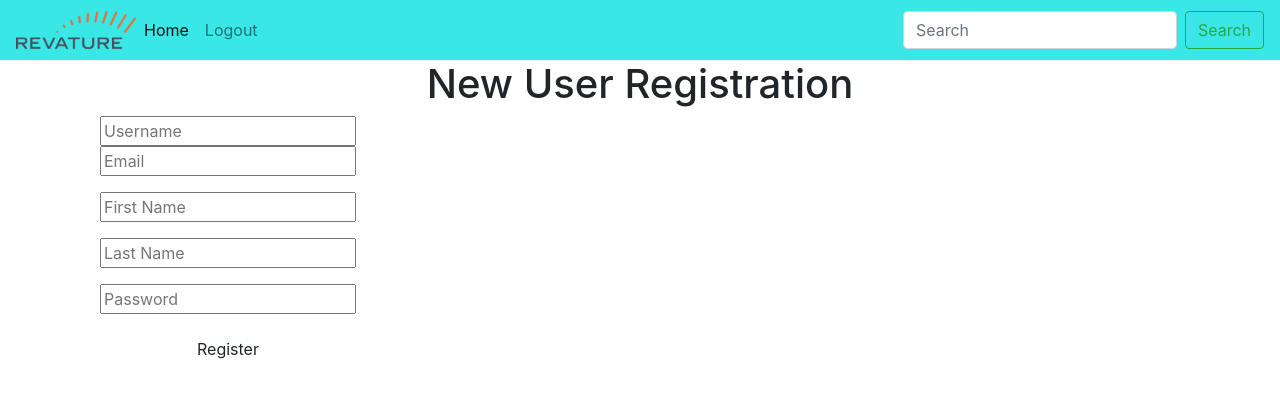
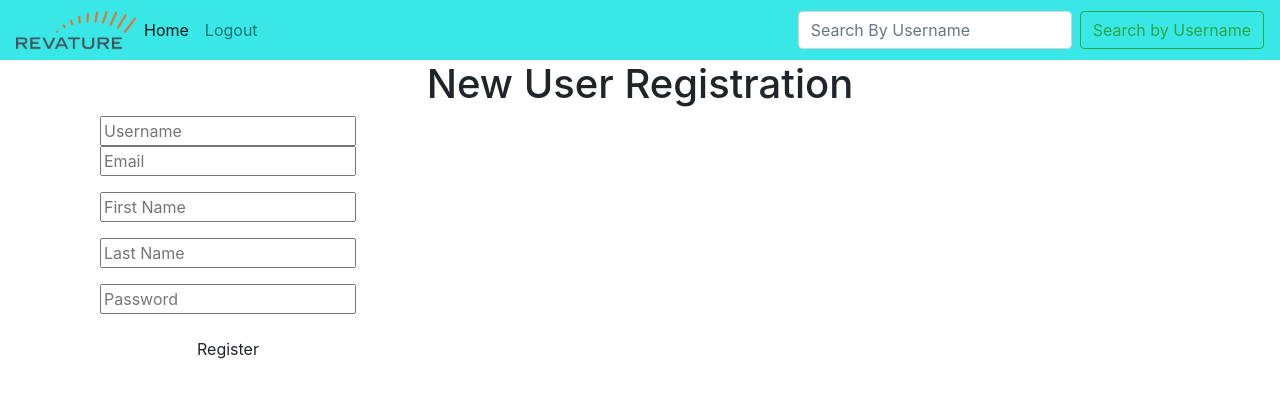
Before and after one commit to LearningNewTechnology/Project2Front, an Angular app: page /register in a window 1280 px wide. Shown: the top 398 px of the page. Built offline with nearby package versions, Linux system fonts and the light colour scheme; sample sign-in values are in the browser's storage.

Commit message:
updated nav-bar search function: not working yet

```diff
--- a/src/app/login/login.component.ts
+++ b/src/app/login/login.component.ts
@@ -42,21 +42,16 @@ export class LoginComponent implements OnInit {
   }
 
   onLogin(){
-    console.log("We are here 1");
     this.submitted = true;
     this.user.username = this.f.username.value;
-    console.log("we are here 2");
     this.user.password = this.f.password.value;
-    console.log("we are here 3");
     if(this.loginForm.invalid){
       return;
     }
     this.usercredentialservice.login(this.user.username, this.user.password).pipe(first()).subscribe(
       data => {
-        console.log("0:  " + data);
         if(data !== null && data.id > 0)
           {
-            console.log("1:  " + this.localStorageServ.getUser());
             this.router.navigate(["home"]);
           }
         else console.log("No user");
--- a/src/app/navbar/navbar.component.html
+++ b/src/app/navbar/navbar.component.html
@@ -1,7 +1,8 @@
 <div>
   <nav class="navbar navbar-expand-lg navbar-light" style="background-color: #3ae7e7;">
     <img src="assets/revature-logo.png" id="logo-img">
-    <button class="navbar-toggler" type="button" data-toggle="collapse" data-target="#navbarSupportedContent" aria-controls="navbarSupportedContent" aria-expanded="false" aria-label="Toggle navigation">
+    <button class="navbar-toggler" type="button" data-toggle="collapse" data-target="#navbarSupportedContent"
+      aria-controls="navbarSupportedContent" aria-expanded="false" aria-label="Toggle navigation">
       <span class="navbar-toggler-icon"></span>
     </button>
 
@@ -11,14 +12,16 @@
           <a class="nav-link" href="#">Home</a>
         </li>
         <li>
-          <a class="nav-link" (click)="logout()">Logout</a>
+          <a class="nav-link" *ngIf="checkForUser()" (click)="logout()">Logout</a>
         </li>
       </ul>
 
-      <form class="form-inline my-8 my-lg-12">
-        <input class="form-control mr-sm-2" type="search" placeholder="Search" aria-label="Search">
-        <button class="btn btn-outline-success my-2 my-sm-0" type="submit">Search</button>
+      <form class="form-inline my-8 my-lg-12" *ngIf="checkForUser()" [formGroup]="searchText">
+        <div class="form-group">
+          <input class="form-control mr-sm-2" type="text" placeholder="Search By Username" formControlName="userInput">
+        </div>
+        <button class="btn btn-outline-success my-2 my-sm-0" (click)="searchByUsername()">Search by Username</button>
       </form>
     </div>
   </nav>
-  </div>
+</div>
--- a/src/app/navbar/navbar.component.ts
+++ b/src/app/navbar/navbar.component.ts
@@ -2,6 +2,10 @@ import { Component, OnInit } from '@angular/core';
 import { LoginComponent } from '../login/login.component';
 import { LocalStorageService } from '../services/local-storage.service';
 import { Router } from '@angular/router';
+import { SearchUserService } from '../services/search-user.service';
+import { FormGroup, FormBuilder} from '@angular/forms';
+import { User } from '../user';
+import { map, first } from 'rxjs/operators';
 
 @Component({
   selector: 'app-navbar',
@@ -10,22 +14,37 @@ import { Router } from '@angular/router';
   providers: [LoginComponent]
 })
 export class NavbarComponent implements OnInit {
-  private isLoggedIn: boolean;
+  searchText: FormGroup;
 
-  constructor(private sessionService: LocalStorageService, private router: Router) {
+  constructor(private sessionService: LocalStorageService, private formBuilder: FormBuilder, private router: Router, private searchServ: SearchUserService) {
   }
 
   checkForUser(): boolean{
-    this.isLoggedIn = this.sessionService.checkUser() != null || this.sessionService.checkUser() != undefined;
-    return this.isLoggedIn;
+    return this.sessionService.checkUser();
+
   }
-
+  searchByUsername(){
+    console.log(this.searchText.controls.userInput.value);
+    let temp = this.searchServ.searchByUsername(this.searchText.controls.userInput.value).pipe(first())
+      .subscribe(
+        data => {
+          console.log(data);
+        },
+        error =>{
+          console.log(error);
+        }
+      );
+    console.log("13:  " + temp);
+  }
   logout(){
     this.sessionService.logout();
     this.router.navigate(["login"]);
   }
 
   ngOnInit() {
+    this.searchText = this.formBuilder.group({
+        userInput: ['']
+    });
   }
 
 }
--- a/src/app/register/register.component.ts
+++ b/src/app/register/register.component.ts
@@ -38,8 +38,8 @@ export class RegisterComponent implements OnInit {
       username: ['', Validators.required],
       password: ['', [Validators.required, Validators.minLength(8), Validators.maxLength(25)]],
       email: ['', [Validators.required, Validators.email]],
-      firstName: ['', Validators.required],
-      lastName: ['', Validators.required]
+      firstName: ['', [Validators.required]],
+      lastName: ['',  [Validators.required]]
     });
 
   }
--- a/src/app/services/search-user.service.ts
+++ b/src/app/services/search-user.service.ts
@@ -13,16 +13,11 @@ export class SearchUserService {
   private currentUserObject: BehaviorSubject<User>;
   public currentUser: Observable<User>;
   constructor(private httpServ: HttpClient) { }
+
   searchByUsername(usernameInput: string){
+
+    console.log("11:  ", this.searchByUsernameUrl + "?username=" + usernameInput);
     const headers = new HttpHeaders({ 'Access-Control-Allow-Origin': '*' }).set('content-type', 'application/json');
-    var body =
-    {
-      username: usernameInput
-    };
-    return this.httpServ.post<any>(this.searchByUsernameUrl, body, {headers})
-    .pipe(map(userList =>{
-      console.log(userList);
-      return userList;
-    }))
+    return this.httpServ.get<any>(this.searchByUsernameUrl + "?username=" + usernameInput, {headers});
   }
 }
```
